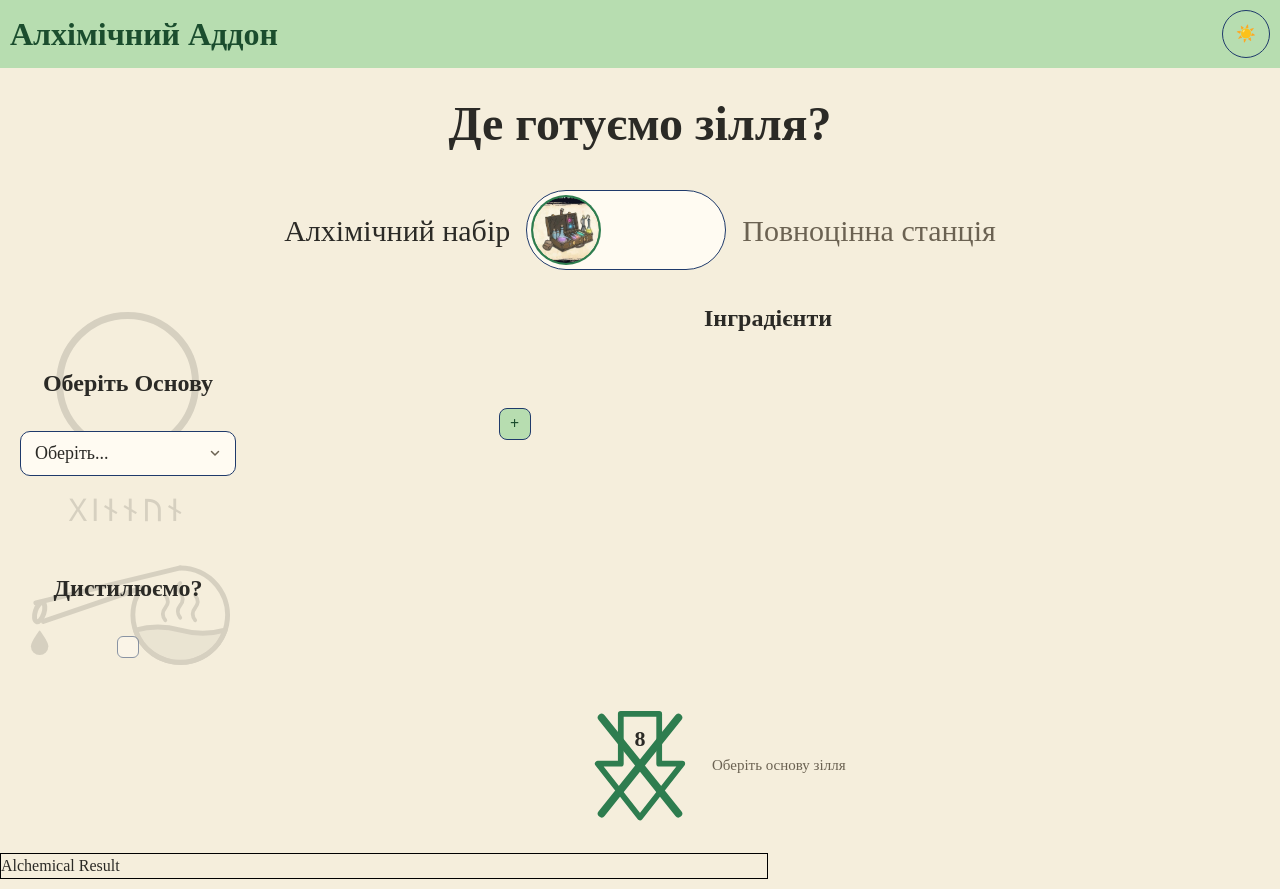
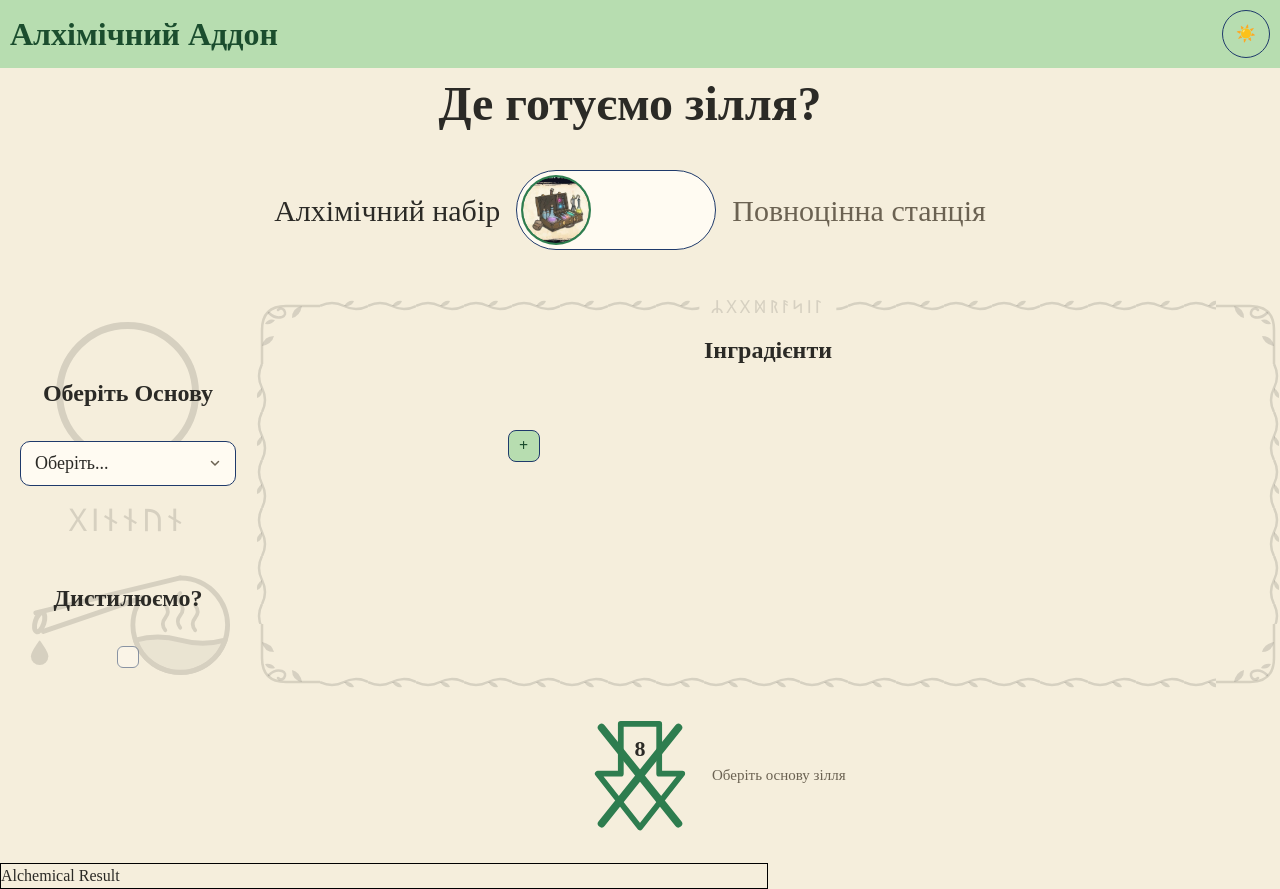
Before and after one commit to hrodgar13/alchemical-addon, a React (Vite) app: page / in a window 1280 px wide. Built offline with nearby package versions, Linux system fonts and the light colour scheme.

Commit message:
Backgrounds and decorations

```diff
--- a/src/components/Ingredients/Ingredients.jsx
+++ b/src/components/Ingredients/Ingredients.jsx
@@ -1,5 +1,6 @@
 import styles from './ingredients.module.css'
 import IngredientsItem from "./IngredientsItem.jsx";
+import VineFrame from "./VineFrame.jsx";
 import {usePotionBrew} from "../../contexts/PotionBrewContext.jsx";
 import Button from "../shared/button/Button.jsx"
 import {MAX_INGREDIENTS, MAX_UNGRIND} from "../../static/static.js";
@@ -26,6 +27,7 @@ export default function Ingredients() {
 
 
     return <div className={styles.Ingredients}>
+        <VineFrame/>
         <h2>Інградієнти</h2>
         <div className={styles.IngredientsGrid}>
             {
--- /dev/null
+++ b/src/components/Ingredients/VineFrame.jsx
@@ -0,0 +1,73 @@
+import {useId} from "react";
+import styles from './vine-frame.module.css'
+
+// Рамка з лози навколо блоку інгредієнтів з написом ᛦᚷᚷᛞᚱᚨᛋᛁᛚ угорі.
+// Кути — фіксованого розміру (не деформуються), краї — візерунок, що повторюється (не розтягується),
+// тому рамка підлаштовується під будь-який розмір блоку.
+// Колір — з CSS-властивості `color` (currentColor), тож працює в обох темах.
+export default function VineFrame() {
+    // Унікальні id для <pattern> — щоб не конфліктували, якщо рамка буде на сторінці не одна
+    const id = useId()
+    const horizontalPatternId = `${id}-vine-h`
+    const verticalPatternId = `${id}-vine-v`
+
+    return (
+        <div className={styles.Frame} aria-hidden="true">
+            <VineCorner className={`${styles.Corner} ${styles.TopLeft}`}/>
+            <VineCorner className={`${styles.Corner} ${styles.TopRight}`}/>
+            <VineCorner className={`${styles.Corner} ${styles.BottomLeft}`}/>
+            <VineCorner className={`${styles.Corner} ${styles.BottomRight}`}/>
+
+            <svg className={`${styles.EdgeHorizontal} ${styles.Top}`}>
+                <defs>
+                    <pattern id={horizontalPatternId} width="48" height="12" patternUnits="userSpaceOnUse">
+                        <path d="M 0 6 Q 12 0 24 6 T 48 6" fill="none" stroke="currentColor" strokeWidth="2.5"/>
+                        <path d="M 24 6 q 4 -6 10 -5 q -2 6 -10 5 Z" fill="currentColor"/>
+                    </pattern>
+                    <pattern id={verticalPatternId} width="12" height="48" patternUnits="userSpaceOnUse">
+                        <path d="M 6 0 Q 0 12 6 24 T 6 48" fill="none" stroke="currentColor" strokeWidth="2.5"/>
+                        <path d="M 6 24 q -6 4 -5 10 q 6 -2 5 -10 Z" fill="currentColor"/>
+                    </pattern>
+                </defs>
+                <rect width="100%" height="100%" fill={`url(#${horizontalPatternId})`}/>
+            </svg>
+            <svg className={`${styles.EdgeHorizontal} ${styles.Bottom}`}>
+                <rect width="100%" height="100%" fill={`url(#${horizontalPatternId})`}/>
+            </svg>
+            <svg className={`${styles.EdgeVertical} ${styles.Left}`}>
+                <rect width="100%" height="100%" fill={`url(#${verticalPatternId})`}/>
+            </svg>
+            <svg className={`${styles.EdgeVertical} ${styles.Right}`}>
+                <rect width="100%" height="100%" fill={`url(#${verticalPatternId})`}/>
+            </svg>
+
+            <span className={styles.Title}>ᛦᚷᚷᛞᚱᚨᛋᛁᛚ</span>
+        </div>
+    )
+}
+
+// Лівий верхній кут; інші кути — його дзеркальні відображення через CSS
+function VineCorner({className}) {
+    return (
+        <svg
+            className={className}
+            viewBox="0 0 64 64"
+            fill="none"
+            stroke="currentColor"
+            strokeWidth="2.5"
+            strokeLinecap="round"
+            strokeLinejoin="round"
+        >
+            {/* Основна лоза: вгору по лівому краю, заокруглення в куті, далі по верхньому */}
+            <path d="M 6 64 L 6 30 Q 6 6 30 6 L 64 6"/>
+
+            {/* Вусик-завиток, що росте з кута всередину */}
+            <path d="M 13 13 q 6 6 13 4 q 5 -2 2 -7 q -3 -3 -6 0"/>
+
+            {/* Листки */}
+            <path d="M 6 46 q 10 -2 12 -10 q -10 0 -12 10 Z" fill="currentColor" stroke="none"/>
+            <path d="M 46 6 q -2 10 -10 12 q 0 -10 10 -12 Z" fill="currentColor" stroke="none"/>
+            <path d="M 9 24 q 7 1 10 -4 q -7 -2 -10 4 Z" fill="currentColor" stroke="none"/>
+        </svg>
+    )
+}
--- a/src/components/Ingredients/ingredients.module.css
+++ b/src/components/Ingredients/ingredients.module.css
@@ -1,11 +1,15 @@
 .Ingredients {
+    /* position + isolation — щоб рамка з лози лягала під вміст блоку, але не під сторінку */
+    position: relative;
+    isolation: isolate;
     grid-column: 2/6;
     grid-row: 2/4;
     justify-content: center;
     align-items: center;
     width: 100%;
     text-align: center;
-    padding: 10px;
+    /* Відступ від рамки, щоб вміст не налазив на лозу */
+    padding: 32px 28px 28px;
     display: flex;
     flex-direction: column;
     gap: 10px
--- /dev/null
+++ b/src/components/Ingredients/vine-frame.module.css
@@ -0,0 +1,90 @@
+/* Рамка лежить під вмістом блоку на всю його площу.
+   Колір — той самий, що й у фонах основи та дистиляції (текст на 15%),
+   але через color-mix, а не opacity: так фон під написом лишається суцільним і закриває лозу */
+.Frame {
+    position: absolute;
+    z-index: -1;
+    inset: 0;
+    color: color-mix(in srgb, var(--color-text) 15%, transparent);
+    pointer-events: none;
+}
+
+.Corner {
+    position: absolute;
+    width: 64px;
+    height: 64px;
+}
+
+.TopLeft {
+    top: 0;
+    left: 0;
+}
+
+.TopRight {
+    top: 0;
+    right: 0;
+    scale: -1 1;
+}
+
+.BottomLeft {
+    bottom: 0;
+    left: 0;
+    scale: 1 -1;
+}
+
+.BottomRight {
+    bottom: 0;
+    right: 0;
+    scale: -1 -1;
+}
+
+/* Краї — між кутами; візерунок повторюється, тож лоза не розтягується */
+.EdgeHorizontal {
+    position: absolute;
+    left: 64px;
+    right: 64px;
+    width: calc(100% - 128px);
+    height: 12px;
+}
+
+.Top {
+    top: 0;
+}
+
+.Bottom {
+    bottom: 0;
+    scale: 1 -1;
+}
+
+.EdgeVertical {
+    position: absolute;
+    top: 64px;
+    bottom: 64px;
+    width: 12px;
+    height: calc(100% - 128px);
+}
+
+.Left {
+    left: 0;
+}
+
+.Right {
+    right: 0;
+    scale: -1 1;
+}
+
+/* Напис на верхній лінії рамки: фон сторінки під ним «розриває» лозу */
+.Title {
+    position: absolute;
+    top: 6px;
+    left: 50%;
+    translate: -50% -50%;
+    padding: 0 12px;
+    background-color: var(--color-bg);
+    font-family: 'Noto Sans Runic', 'Segoe UI Historic', sans-serif;
+    font-size: 18px;
+    letter-spacing: 3px;
+    line-height: 1;
+    white-space: nowrap;
+    transition: background-color 0.3s;
+}
--- a/src/components/WhereWeCook/where-we-cook.module.css
+++ b/src/components/WhereWeCook/where-we-cook.module.css
@@ -4,7 +4,7 @@
     align-items: center;
     width: 100%;
     text-align: center;
-    padding: 20px;
+    padding: 0 20px 50px 0;
     display: flex;
     flex-direction: column;
     gap: 30px
```
